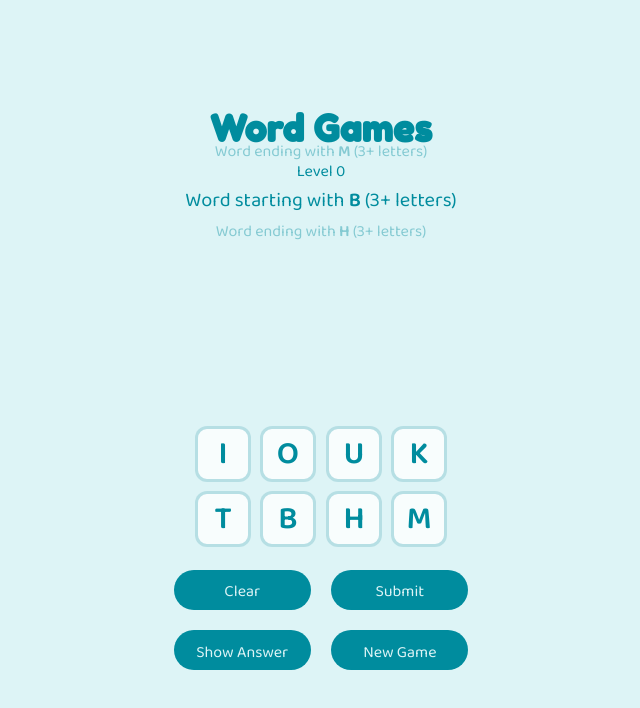
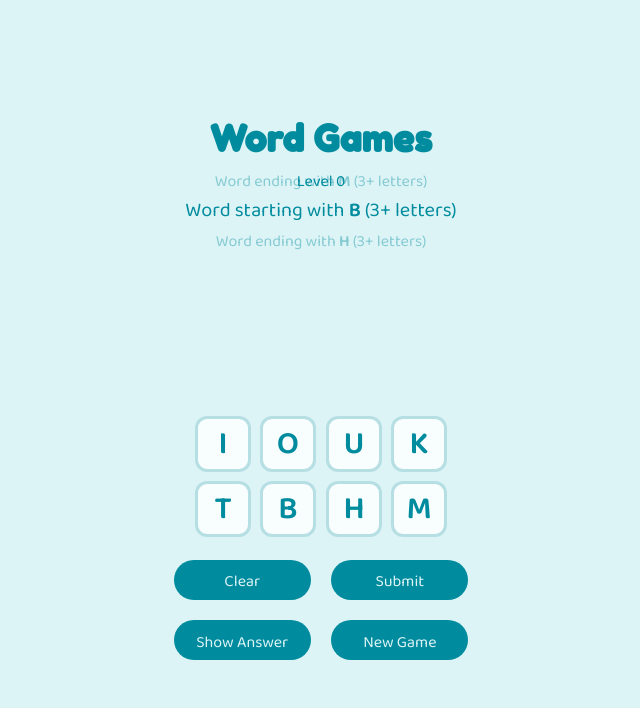
Before and after one commit to balong/wordgames, a Next.js app: page / in a window 1280 px wide. Shown: the top 708 px of the page, without its empty margins (319-959 px from the left). Built offline with nearby package versions, Linux system fonts and the light colour scheme.

Commit message:
Fix challenge preview positioning: current at bottom, upcoming between level and current

```diff
--- a/app/_components/ChallengePreview.tsx
+++ b/app/_components/ChallengePreview.tsx
@@ -32,7 +32,7 @@ export default function ChallengePreview({
 
   return (
     <div className="challenge-preview-container">
-      {/* Upcoming challenges (lower opacity, positioned above current) */}
+      {/* Upcoming challenges (lower opacity, positioned between level and current) */}
       {upcomingChallenges.map((challenge, index) => (
         <div
           key={`upcoming-${index}`}
@@ -41,7 +41,7 @@ export default function ChallengePreview({
           }`}
           style={{
             opacity: 0.4,
-            transform: `translateY(${-(index + 1) * 40}px)`,
+            transform: `translateY(${-(index + 1) * 30}px)`,
             transition: animationState === 'animating' ? 'all 0.8s cubic-bezier(0.25, 0.46, 0.45, 0.94)' : 'none'
           }}
         >
--- a/app/globals.css
+++ b/app/globals.css
@@ -152,7 +152,7 @@ button:hover {
 /* Challenge preview animations */
 .challenge-preview-container {
   position: relative;
-  min-height: 140px;
+  min-height: 120px;
   margin-bottom: 1rem;
 }
 
@@ -171,16 +171,16 @@ button:hover {
 
 .challenge-preview-item.upcoming-1 {
   z-index: 1;
-  bottom: 40px;
+  bottom: 30px;
 }
 
 .challenge-preview-item.upcoming-2 {
   z-index: 0;
-  bottom: 80px;
+  bottom: 60px;
 }
 
 .animate-slide-down {
-  transform: translateY(40px) !important;
+  transform: translateY(30px) !important;
 }
 
 .animate-fade-out {
```
